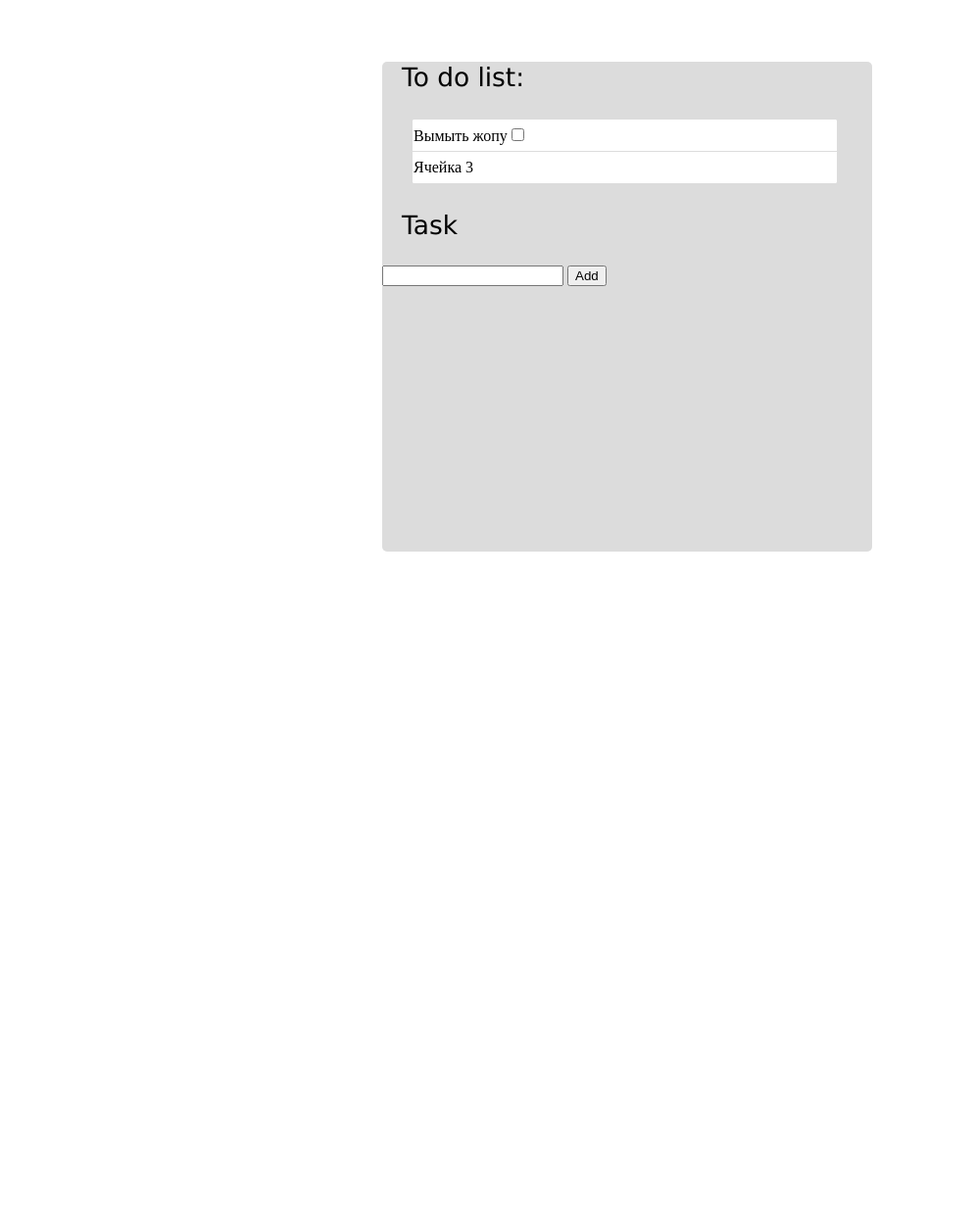
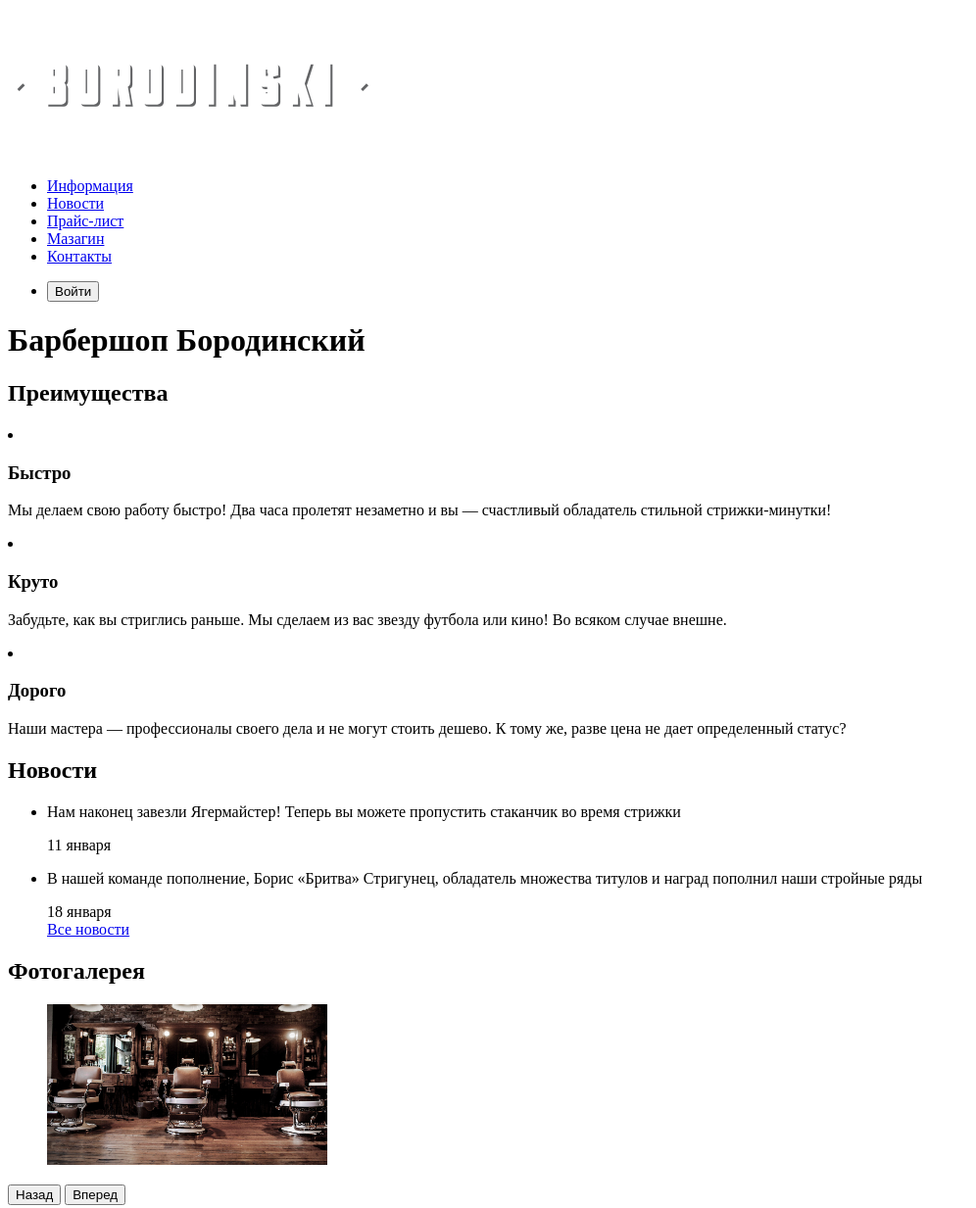
Before and after one commit to ystalaya/FirstProject, a plain HTML site: page index.html in a window 1280 px wide. Shown: the top 1233 px of the page at 98% size, without its empty margins (0-996 px from the left). Before the commit the page ends 800 px from the top, so only its background shows below. Drawn offline with Linux system fonts and the light colour scheme.

Commit message:
Разметка макета

```diff
--- a/index.html
+++ b/index.html
@@ -1,37 +1,130 @@
 <!DOCTYPE html>
-<html lang="en">
+<html lang="ru">
 
 <head>
     <meta charset="UTF-8">
-    <meta name="viewport" content="width=device-width, initial-scale=1.0">
-    <title>News</title>
-    <link rel="stylesheet" href="main.css">
+    <title>Барбершоп "Бородински"</title>
 </head>
 
 <body>
-    <div class="container">
-        <h3> To do list: </h3>
+    <header>
+        <nav>
+            <a>
+                <img src="img/index-logo.svg" width="368" height="153" alt="Логотип барбершопа «Бородинский»">
+            </a>
+            <ul>
+                <li><a href="info.html">Информация</a></li>
+                <li><a href="news.html">Новости</a></li>
+                <li><a href="price.html">Прайс-лист</a></li>
+                <li><a href="catalog.html">Мазагин</a></li>
+                <li><a href="contacts.html">Контакты</a></li>
+            </ul>
+            <ul>
+                <li>
+                    <button type="button">Войти</button>
+                </li>
+            </ul>
+        </nav>
+    </header>
+    <main>
+        <h1>Барбершоп Бородинский</h1>
+    <section>
+        <h2>Преимущества</h2>
+        <li>
+            <h3>Быстро</h3>
+                <p>Мы делаем свою работу быстро! Два часа пролетят незаметно и вы — счастливый обладатель стильной стрижки-минутки!</p>
+        </li>
+        <li class="feature-item">
+            <h3>Круто</h3>
+                <p>Забудьте, как вы стриглись раньше. Мы сделаем из вас звезду футбола или кино! Во всяком случае внешне.</p>
+        </li>
+        <li class="feature-item">
+            <h3>Дорого</h3>
+                <p>Наши мастера — профессионалы своего дела и не могут стоить дешево. К тому же, разве цена не дает определенный
+                статус?</p>
+        </li>
+    </section>
 
-        <table>
-            <tr>
-             <td>
-              <label>Вымыть жопу<input type="checkbox" class="custom-checkbox" id="happy" name="happy"></label>
-            </td>
-            </tr>
-            <tr>
-             <td>Ячейка 3</td>
-           </tr>
-          </table>
+     <section>
+         <h2>Новости</h2>
+         <ul>
+             <li>
+             <p>Нам наконец завезли Ягермайстер! Теперь вы можете пропустить стаканчик во время стрижки</p>
+             <time datetime="2016-01-11">11 января</time>
+             </li>
+             <li>
+             <p>В нашей команде пополнение, Борис «Бритва» Стригунец, обладатель множества титулов и наград пополнил
+                 наши стройные ряды</p>
+             <time datetime="2016-01-18">18 января</time>
+             </li>
+             <a href="news.html">Все новости</a>
+         </ul>
+     </section>
 
-        <!-- <div class="container1">
+      <section>
+          <h2>Фотогалерея</h2>
+          <figure>
+              <a href="#">
+                  <img src="img/studio.jpg" width="286" height="164" alt="Интерьер">
+              </a>
+          </figure>
+          <button type="button">Назад</button>
+          <button type="button">Вперед</button>
+      </section>
+        <section>
+            <h2> Контактная информация </h2>
+            <p>
+                Барбершоп «Бородинский»
+                <br> Адрес: г. Санкт-Петербург, Б. Конюшенная, д. 19/8
+                <br> Телефон: +7 (812) 666-02-66
+            </p>
+            <p>
+                Время работы:
+                <br> пн—пт: с 10:00 до 22:00
+                <br> сб—вс: с 10:00 до 19:00
+            </p>
+            <a href="map.html">Как проехать</a>
+            <a href="contacts.html">Обратная связь</a>
+        </section>
 
+        <section>
+            <h2>Записаться</h2>
+            <p class="appointment-info">Укажите желаемую дату и время и мы свяжемся с вами для подтверждения брони</p>
+            <!-- Здесь будет форма -->
+        </section>
+    </main>
+
+    <footer>
+        <p>
+            Барбершоп «Бородинский»<br>
+            Адрес: г. Санкт-Петербург, Б. Конюшенная, д. 19/8<br>
+            <a href="map.html">Как нас найти?</a>
+            <br> Телефон: +7 (812) 666-02-66
+        </p>
+        <div>
+            <b>Давайте дружить!</b>
+            <ul>
+                <li><a href="#">Вконтакте</a> </li>
+                <li><a href="#">Фейсбук</a></li>
+                <li><a href="#">Инстаграм</a></li>
+            </ul>
         </div>
- -->
-        <h3> Task </h3>
-        <input type="text">
-        <button>Add</button>
-    </div>
+        <p>
+            <b>Разработано:</b>
+            <a class="button" href="https://htmlacademy.ru">HTML Academy</a>
+        </p>
+    </footer>
+    <section>
+        <h2>Личный кабинет</h2>
+        <p>Введите свой логин и пароль.</p>
+        <!-- Здесь будет форма -->
+        <button type="button">Закрыть</button>
+    </section>
 
+    <section>
+        <h2>Как до нас добраться</h2>
+        <button type="button">Закрыть</button>
+    </section>
 </body>
 
 </html>
--- a/main.css
+++ b/main.css
@@ -1,37 +1,44 @@
-.container {
-    background-color: #DCDCDC;
-    width: 500px;
-    height: 500px;
-    border-radius: 5px;
-    margin: 50px;
-    margin: 0 auto;
-    margin-top: 5%;
-}
+/*.container {*/
+/*    background-color: #DCDCDC;*/
+/*    width: 500px;*/
+/*    height: 500px;*/
+/*    border-radius: 5px;*/
+/*    margin: 50px;*/
+/*    margin: 0 auto;*/
+/*    margin-top: 5%;*/
+/*}*/
 
 
-h3 {
+/*h3 {*/
+/*   */
+/*    font-size: 165%;*/
+/*    font-family: Verdana;*/
+/*    text-indent: 20px;*/
+/*    font-weight: normal;*/
+/*}*/
 
-    font-size: 165%;
-    font-family: Verdana;
-    text-indent: 20px;
-    font-weight: normal;
-}
+/*table {*/
+/*    border-collapse: collapse; */
+/*    border-radius: 5px;*/
+/*    width: 87%;*/
+/*    margin-left: 30px;*/
+/*    background-color: white;*/
+/*}*/
+/*td{*/
+/*  height: 30px;*/
+/*  border-radius: 1px;*/
+/*  border: 1px solid #DCDCDC; */
+/* */
+/* }*/
+/* .custom-checkbox {*/
+/*  border-color: #b3d7ff;*/
+/*  display: inline-flex;*/
+/*  justify-content: flex-end;*/
+/*  background-color: lightcoral;*/
+/* }*/
 
-table {
-    border-collapse: collapse;
-    border-radius: 5px;
-    width: 87%;
-    margin-left: 30px;
-    background-color: white;
-}
-td{
-  height: 30px;
-  border-radius: 1px;
-  border: 1px solid #DCDCDC;
-
- }
- .custom-checkbox {
-  border-color: #b3d7ff;
-  display: inline-flex;
-  justify-content: flex-end;
- }
+/* label {*/
+/*    background-color: indigo;*/
+/*        display: flex;*/
+/*        justify-self: flex-end;*/
+/* }*/
```
Also changed, not shown: script.js (+14 -14 lines), img/index-logo.svg (added), img/studio.jpg (added), learn html/index.html (added).
